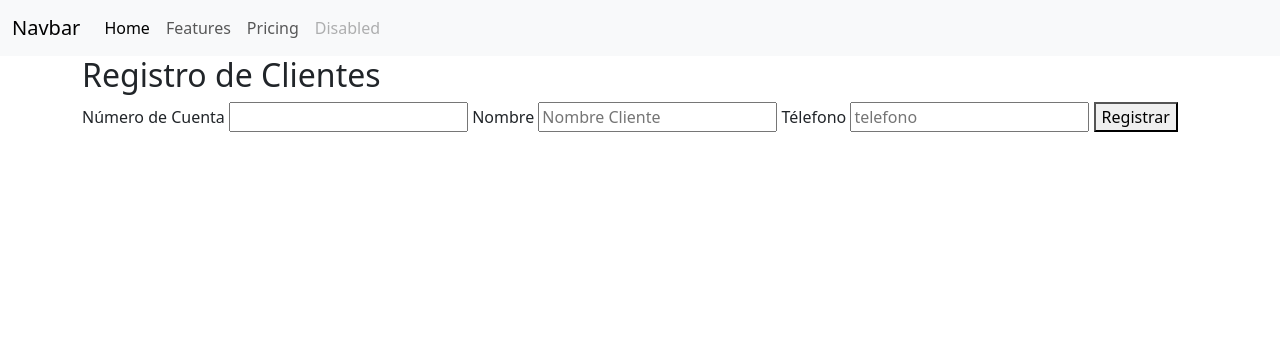
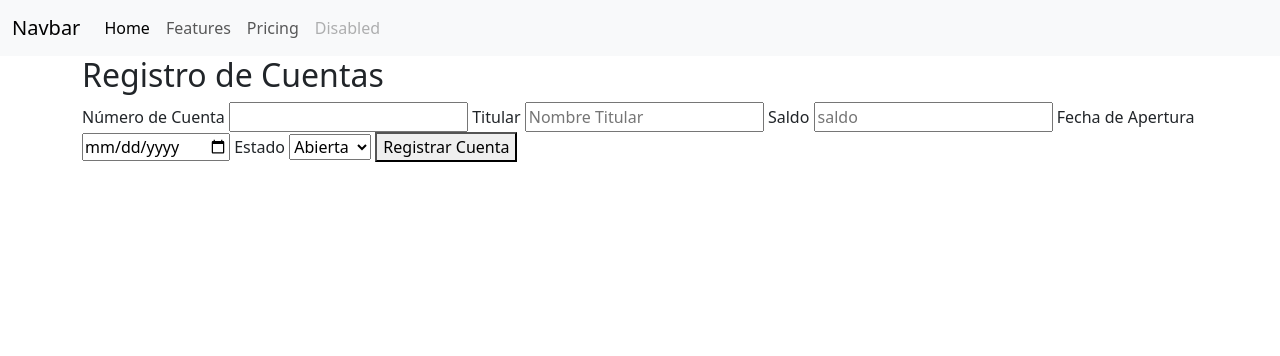
Before and after one commit to vchincapie0/retohuila, a Flask app: page /cuentas in a window 1280 px wide. Shown: the top 356 px of the page. Run offline with Flask 3, Linux system fonts and the light colour scheme; some libraries are stand-ins or nearby versions.

Commit message:
conexion cuentas con bd

```diff
--- a/app.py
+++ b/app.py
@@ -1,3 +1,4 @@
+import random as r
 from flask import Flask, render_template, request, redirect,url_for,flash,session
 from flask_mysqldb import MySQL
 
@@ -35,9 +36,9 @@ def clientes():
 
 @app.route('/cuentas' , methods=('GET','POST'))
 def cuentas():
-
+    cuentarandom=r.uniform(1000000000,9999999999)
     if request.method == 'POST':
-
+        cuenta=cuentarandom
         titular = request.form['titular']
         saldo = request.form['saldo']
         fechaapertura = request.form['fechaapertura']
--- a/templates/cuentas.html
+++ b/templates/cuentas.html
@@ -3,18 +3,27 @@
 {%block title%}Cuentas{%endblock%}
 
 {%block contenido%}
-<h2>Registro de Clientes</h2>
-    <form action="clientes" method="post">
+<h2>Registro de Cuentas</h2>
+    <form action="cuentas" method="post">
         <label for="numCuenta">Número de Cuenta</label>
         <input type="text" name="numCuenta" maxlength="10" readonly>
 
-        <label for="nombre">Nombre</label>
-        <input type="text" name="nombre" placeholder="Nombre Cliente">
+        <label for="titular">Titular</label>
+        <input type="text" name="titular" placeholder="Nombre Titular">
 
-        <label for="telefono">Télefono</label>
-        <input type="text" name="telefono" placeholder="telefono" maxlength="10">
+        <label for="saldo">Saldo</label>
+        <input type="number" name="saldo" placeholder="saldo" maxlength="10">
 
-        <button type="submit">Registrar</button>
+        <label for="fechaapertura">Fecha de Apertura</label>
+        <input type="date" name="fechaapertura">
+
+        <label for="estado">Estado</label>
+        <select name="estado" id="estado">
+            <option value="Abierto">Abierta</option>
+            <option value="Cerrado">Cerrada</option>
+        </select>
+
+        <button type="submit">Registrar Cuenta</button>
     </form>
 
 {%endblock%}
```
